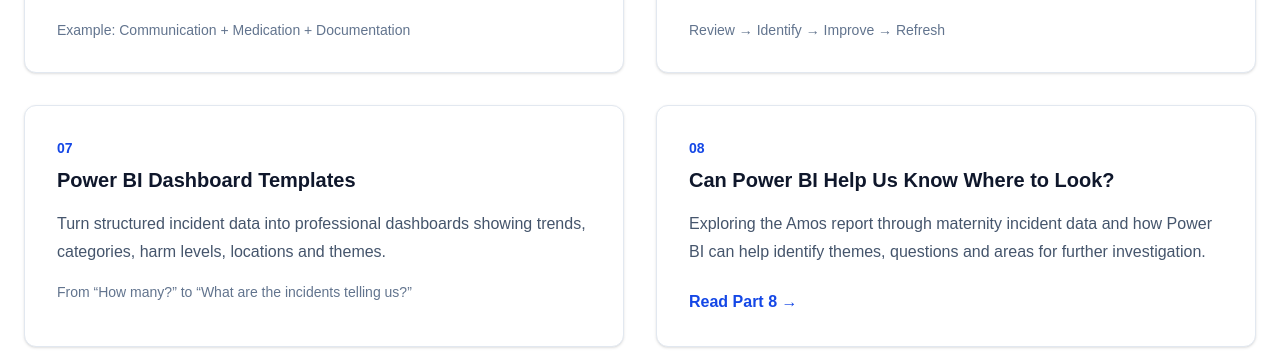
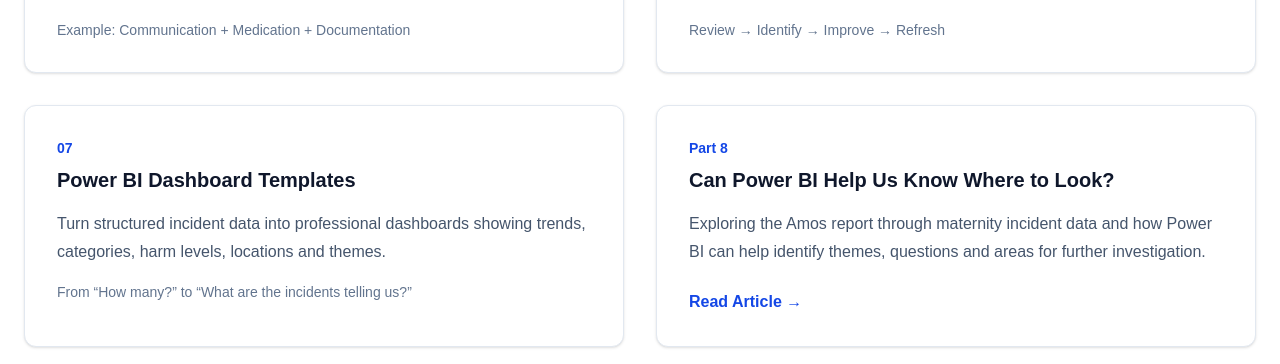
Before and after one commit to 24Mark8/templatecanvasiq, a Next.js app: page /toolkit in a window 1280 px wide. Shown: the part 2300-2664 px from the top of the page. Built offline with nearby package versions, Linux system fonts and the light colour scheme.

Commit message:
Update page.tsx

```diff
--- a/app/toolkit/page.tsx
+++ b/app/toolkit/page.tsx
@@ -234,9 +234,11 @@ export default function Toolkit() {
   </p>
 </div>
 
-{/* 08 */}
-<div className="rounded-xl border border-slate-200 bg-white p-8 shadow-sm transition hover:-translate-y-1 hover:shadow-lg">
-  <p className="text-sm font-semibold text-blue-700">08</p>
+{/* Part 8 */}
+<div className="rounded-xl border border-slate-200 bg-white p-8 shadow-sm">
+  <p className="text-sm font-semibold text-blue-700">
+    Part 8
+  </p>
 
   <h3 className="mt-2 text-xl font-bold text-slate-900">
     Can Power BI Help Us Know Where to Look?
@@ -252,7 +254,7 @@ export default function Toolkit() {
     href="/articles/part-8"
     className="mt-6 inline-block font-semibold text-blue-700 hover:text-blue-900"
   >
-    Read Part 8 →
+    Read Article →
   </a>
 </div>
 
```
